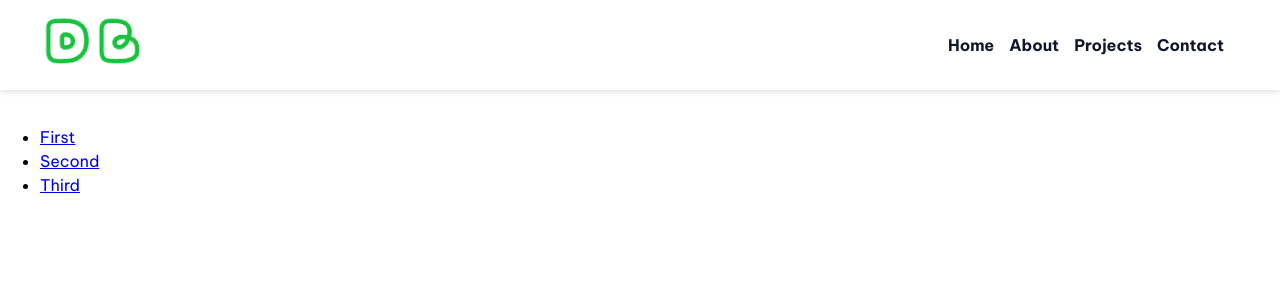
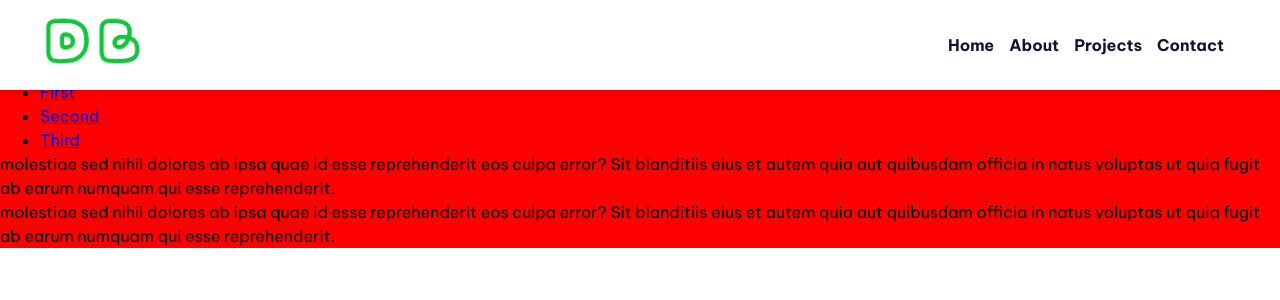
Before and after one commit to dietban19/myportfolio, a React (Create React App) app: page /FEM in a window 1280 px wide. Shown: the top 300 px of the page. Built offline with nearby package versions, Linux system fonts and the light colour scheme.

Commit message:
changes:

```diff
--- a/src/components/NavBar.js
+++ b/src/components/NavBar.js
@@ -100,8 +100,11 @@ function NavBar({ isNavOpen, toggleNav }) {
           </nav>
         </div>
       </div>
-      <div className={styles.secondaryNavigation}>
-        <nav style={isNavOpen ? { display: "block" } : { display: "none" }}>
+      <div
+        className={styles.secondaryNavigation}
+        style={isNavOpen ? { display: "block" } : { display: "none" }}
+      >
+        <nav>
           {/* <div className={styles.secondaryNavigationContainer}> */}
           <ul aria-label="Primary" role="list" className={styles.mobileList}>
             <li>
--- a/src/components/pages/FEM.js
+++ b/src/components/pages/FEM.js
@@ -5,8 +5,8 @@ import styles from "./FEM.module.css";
 function FEM({ isNavOpen, toggleNav }) {
   return (
     <div>
+      <NavBar isNavOpen={isNavOpen} toggleNav={toggleNav} />
       <div>
-        <NavBar isNavOpen={isNavOpen} toggleNav={toggleNav} />
         <div className={styles.container}>
           <ul>
             <li>
@@ -28,6 +28,20 @@ function FEM({ isNavOpen, toggleNav }) {
               </a>
             </li>
           </ul>
+          <p>
+            {" "}
+            molestiae sed nihil dolores ab ipsa quae id esse reprehenderit eos
+            culpa error? Sit blanditiis eius et autem quia aut quibusdam officia
+            in natus voluptas ut quia fugit ab earum numquam qui esse
+            reprehenderit.
+          </p>
+          <p>
+            {" "}
+            molestiae sed nihil dolores ab ipsa quae id esse reprehenderit eos
+            culpa error? Sit blanditiis eius et autem quia aut quibusdam officia
+            in natus voluptas ut quia fugit ab earum numquam qui esse
+            reprehenderit.
+          </p>
         </div>
       </div>
     </div>
--- a/src/components/pages/FEM.module.css
+++ b/src/components/pages/FEM.module.css
@@ -1,3 +1,5 @@
 .container {
-  margin-top: 125px;
+  background-color: red;
+  top: 80px;
+  position: relative;
 }
```
